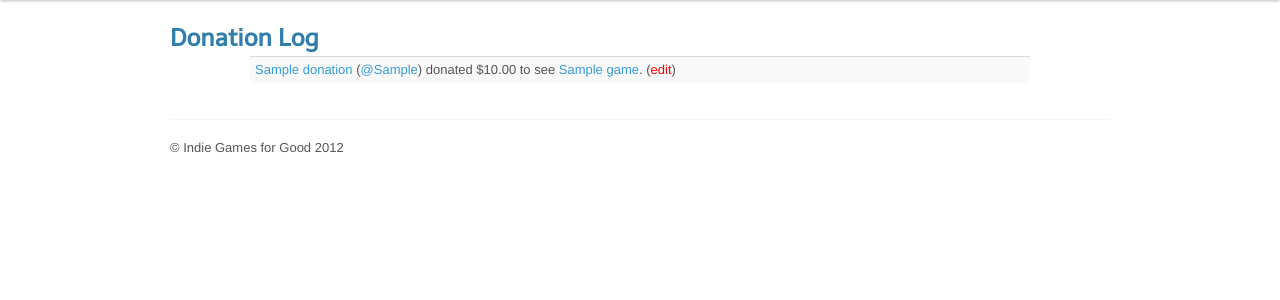
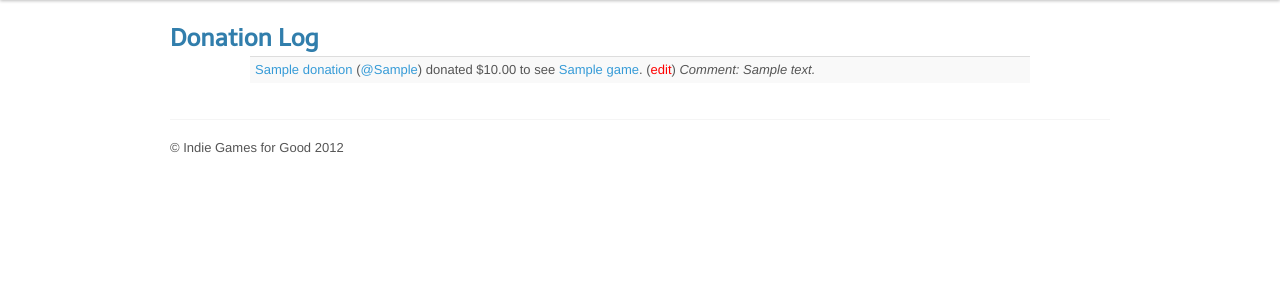
Before and after one commit to IndieGamesForGood/IGG-v2, a Django app: a page that uses src/igg/marathon/templates/marathon/donation_list.html in a window 1280 px wide. Shown: the part 40-340 px from the top of the page. Run offline with Django 3.2, Linux system fonts and the light colour scheme; a user stored in the database is signed in; tables that the repository leaves empty hold one stand-in row (values such as "Sample post"); parts of the project's set-up code (start-up, migrations or seed data) failed here and were passed over; some libraries are stand-ins or nearby versions.

Commit message:
Added comment to donations log for staff members.

```diff
--- a/src/igg/marathon/templates/marathon/donation_list.html
+++ b/src/igg/marathon/templates/marathon/donation_list.html
@@ -16,7 +16,7 @@
                     <td{% if not donation.approved %} style="font-style:italic; background-color: #e9967a;"{% endif %}>{% if donation.name %}{% if donation.url %}<a href="{{ donation.url }}" targ="_blank">{{ donation.name }}</a>{% else %}{{ donation.name }}{% endif %}
                     {% if donation.twitter %}(<a href="http://twitter.com/{{ donation.twitter }}" targ="_blank">@{{ donation.twitter }}</a>){% else %}{% endif %}{% else %}
                     Anonymous{% endif %} donated ${{ donation.amount }}{% if donation.game %} to see <a href="{% url game_detail donation.game.pk %}" data-toggle="modal" data-target="#gameDetailModal" title="{{ donation.game.name }}">{{ donation.game.name }}</a>{% endif %}.
-                    {% if request.user.is_staff %} (<a href="/admin/marathon/donation/{{ donation.pk }}" style="color: red;">edit</a>){% endif %}</td>
+                    {% if request.user.is_staff %} (<a href="/admin/marathon/donation/{{ donation.pk }}" style="color: red;">edit</a>){% if donation.comment %}<i> Comment: {{ donation.comment }}</i>{% endif %}{% endif %}</td>
                 </tr>
             {% endfor %}
             </tbody>
```
